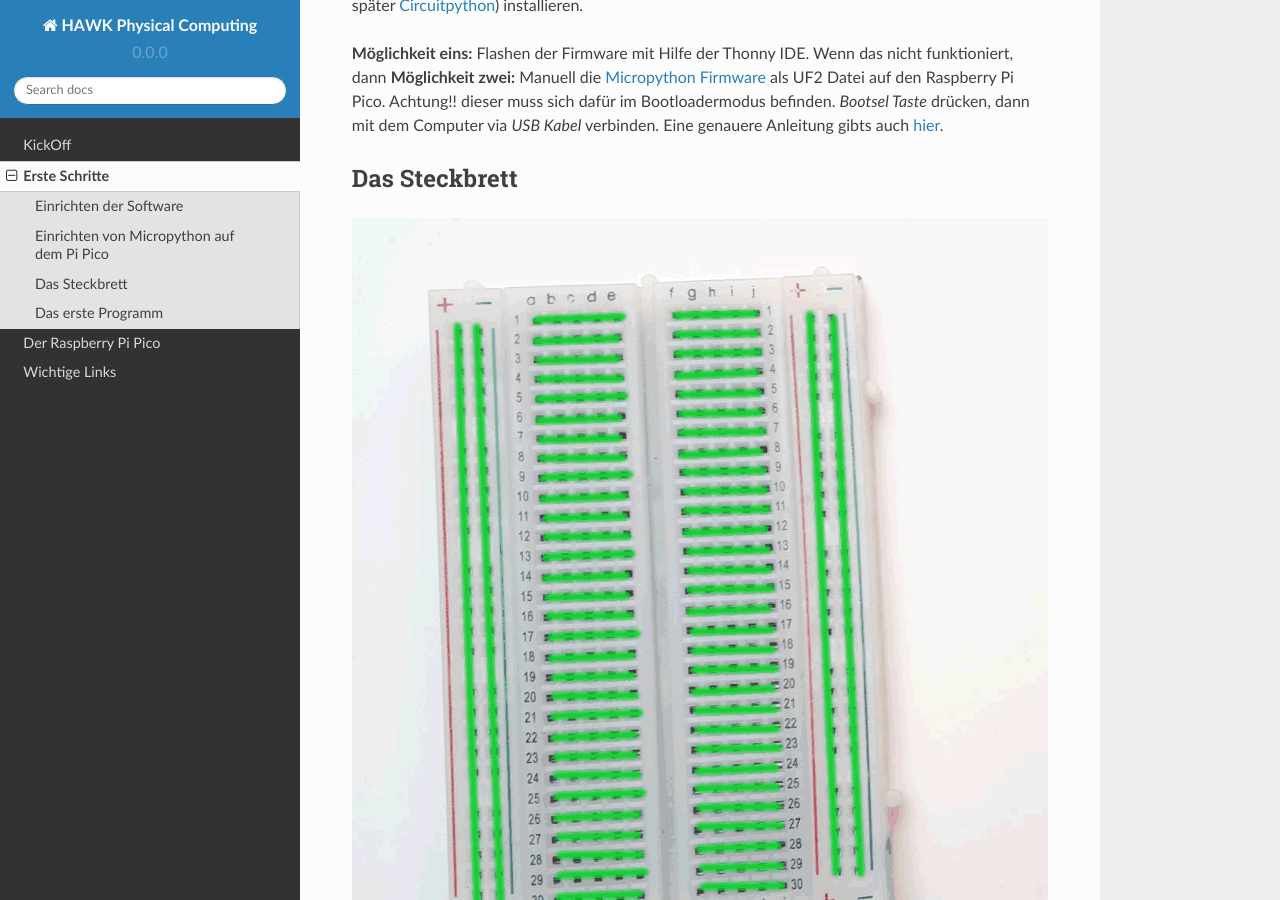
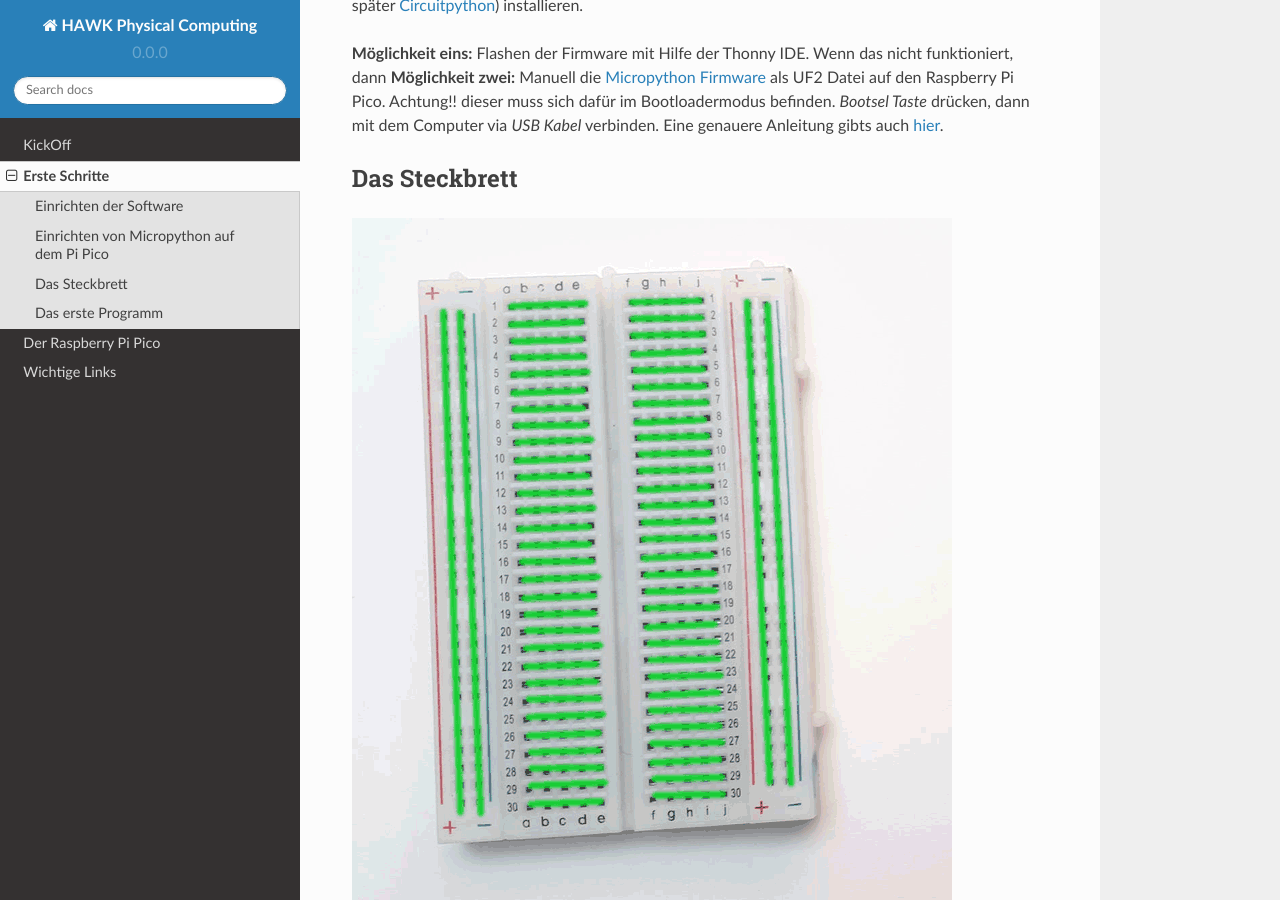
Before and after one commit to HAWK-Computing/physicalcomputing, a Sphinx documentation site: the page built from docs/ErsteSchritte.rst, in a window 1280 px wide and 900 px high, scrolled down 422 px. Built offline with Sphinx 7.4.7 and the Read the Docs theme 2.0.0, drawn with Linux system fonts in a browser that asks for light colours.

Commit message:
Bilder kl

```diff
--- a/docs/ErsteSchritte.rst
+++ b/docs/ErsteSchritte.rst
@@ -38,7 +38,7 @@ Auf dem Raspberry Pi Pico muss die richtige Firmware (in unserem Fall `Micropyth
 Das Steckbrett
 -----------------
 
-.. image:: bilder/Steckbrett_Wiring.gif
+.. image:: bilder/Steckbrett_Wiring_kl.gif
     :alt: Verdrahtung eines Steckbretts. Wiring Breadboard
 
 Schnell Prototyping mit dem Steckplatine auch genannt `Breadboard`
```
Also changed, not shown: docs/bilder/Steckbrett_Wiring_kl.gif (added).
